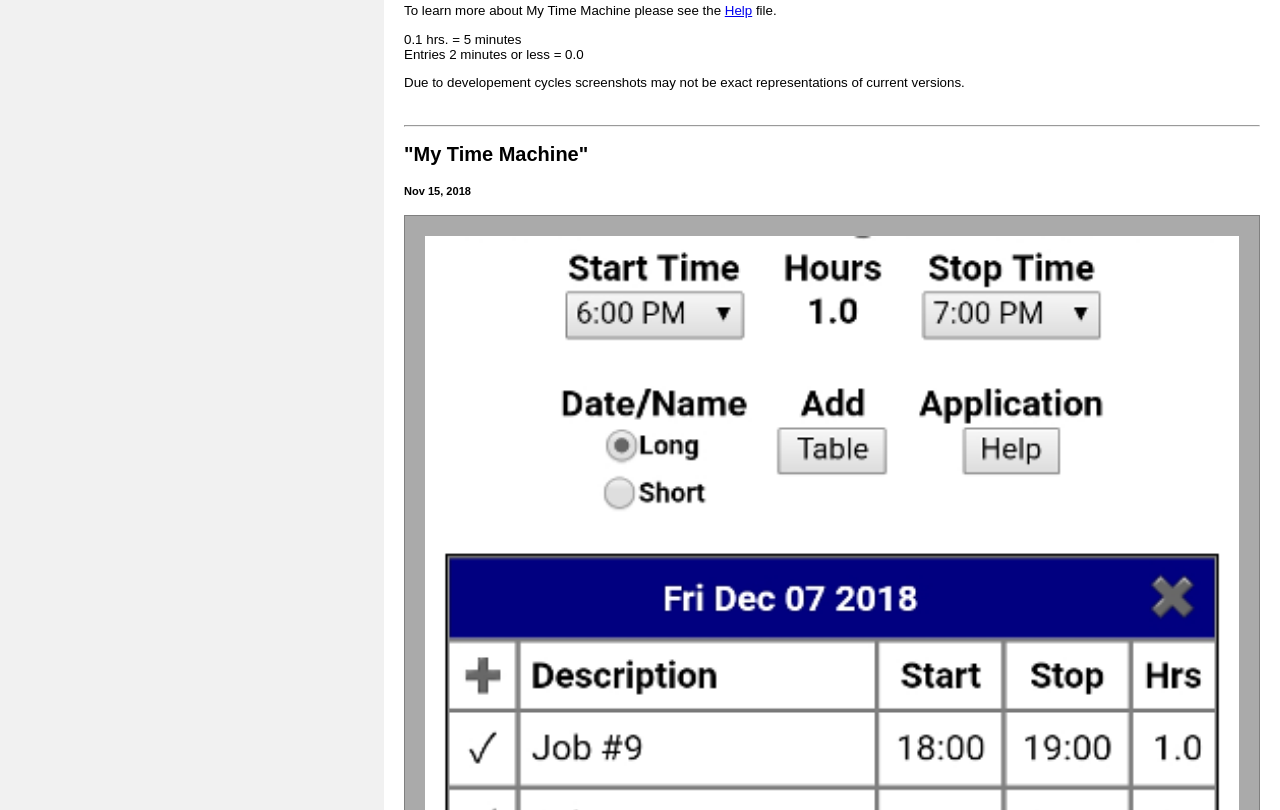
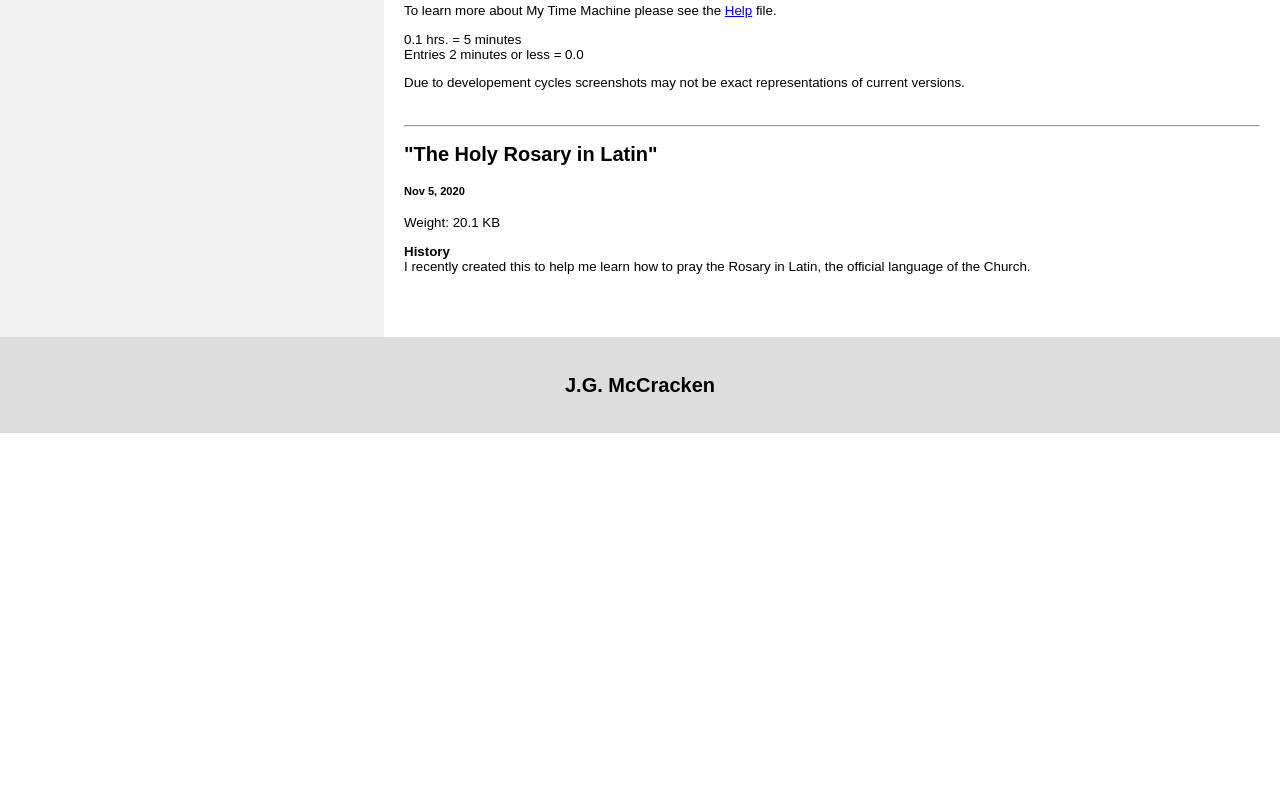
Before and after one commit to crackerjackmack1/hello-world, a plain HTML site: page preview.html in a window 1280 px wide. Shown: the part 9510-10320 px from the top of the page. After the commit the page ends 9943 px from the top, so only its background shows below. Drawn offline with Linux system fonts and the light colour scheme.

Commit message:
Update preview.html
Modified preview menu to include Latin Rosary link

```diff
--- a/preview.html
+++ b/preview.html
@@ -273,15 +273,13 @@ sup {font-size:6px;}
 
       <hr />
 
-      <h2>"My Time Machine"</h2>
-      <h5>Nov 15, 2018</h5>
-      <div class="fakeimg"><a href="MTM/"><img src="images/MTM2.png" width="100%" alt=""></a></div>
-      <p>Weight: 14.1 KB</p>
+      <h2>"The Holy Rosary in Latin"</h2>
+      <h5>Nov 5, 2020</h5>
+      <!--div class="fakeimg"><a href="MTM/"><img src="images/MTM2.png" width="100%" alt=""></a></div-->
+      <p>Weight: 20.1 KB</p>
       <p>
           <b>History</b><br>
-          Originally, I created this for my wife to help her keep track of the time
-          she spent working on each job she was assigned because the company she
-          works at bill their clients by the hour.
+          I recently created this to help me learn how to pray the Rosary in Latin, the official language of the Church.
       </p>
 
       <br>
```
